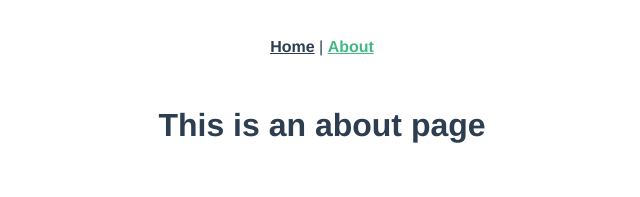
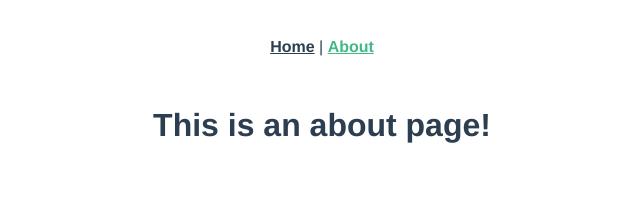
Before and after one commit to kkhakkha8/Vue-Routing, a Vue app: page /about in a window 1280 px wide. Shown: the top 197 px of the page, without its empty margins (318-958 px from the left). Built offline with nearby package versions, Linux system fonts and the light colour scheme.

Commit message:
routing intro

```diff
--- a/src/router/index.js
+++ b/src/router/index.js
@@ -1,6 +1,6 @@
 import { createRouter, createWebHistory } from 'vue-router'
 import HomeView from '../views/HomeView.vue'
-import About from "../views/AboutView.vue"
+import AboutView from "../views/AboutView.vue"
 
 const routes = [
   {
@@ -11,7 +11,7 @@ const routes = [
   {
     path: '/about',
     name: 'about',
-    component: About
+    component: AboutView
     // route level code-splitting
     // this generates a separate chunk (about.[hash].js) for this route
     // which is lazy-loaded when the route is visited.
--- a/src/views/AboutView.vue
+++ b/src/views/AboutView.vue
@@ -1,5 +1,5 @@
 <template>
   <div class="about">
-    <h1>This is an about page</h1>
+    <h1>This is an about page!</h1>
   </div>
 </template>
```
